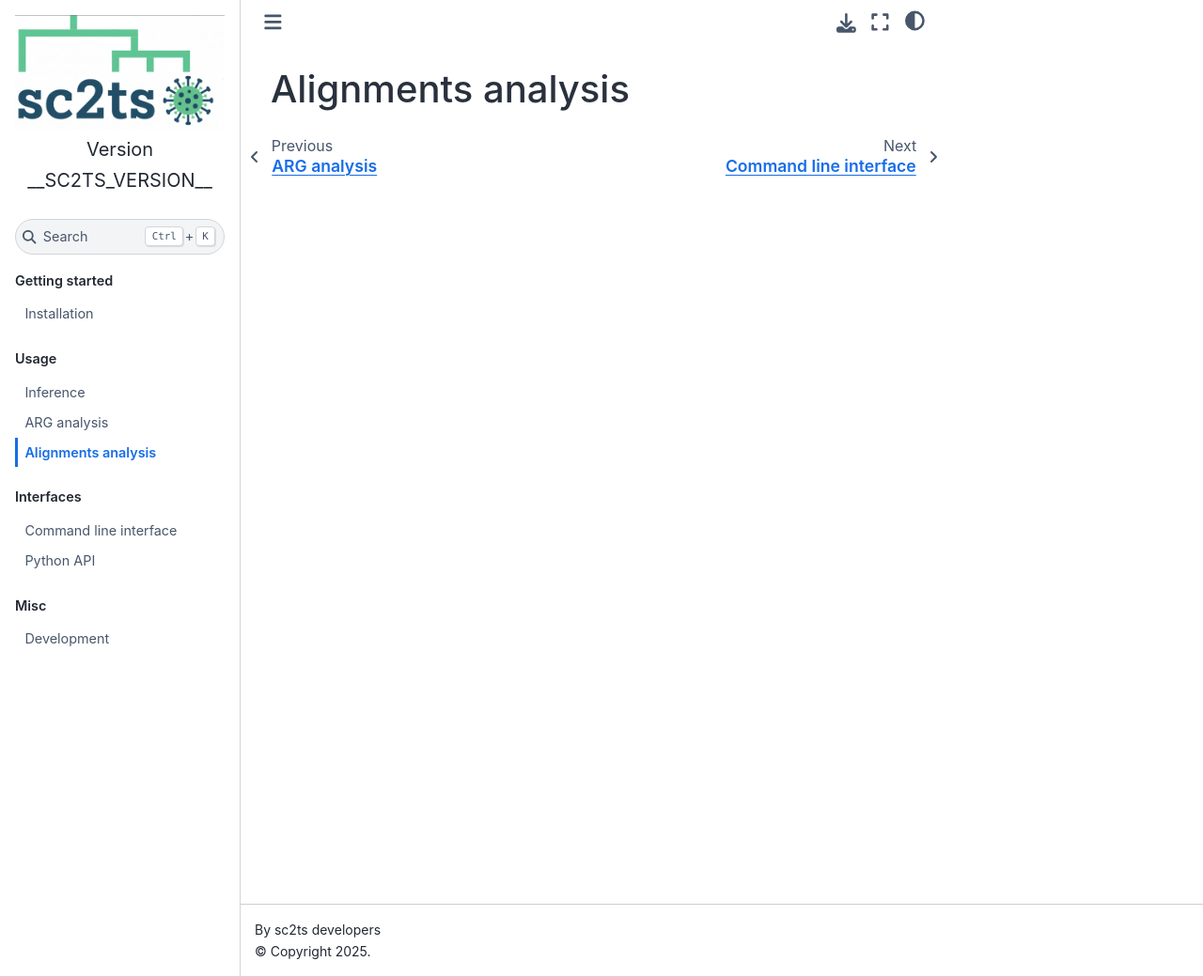
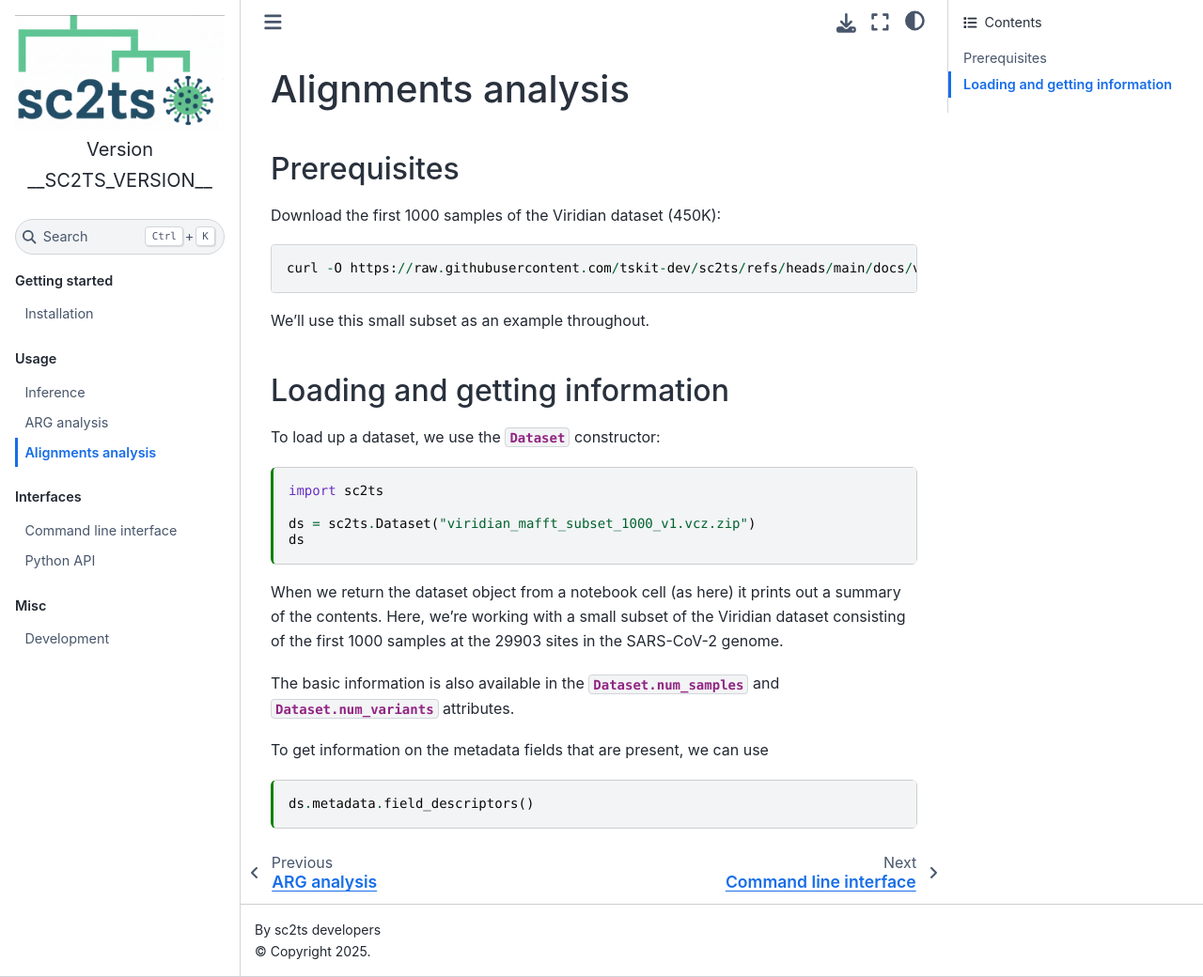
Before and after one commit to jeromekelleher/sc2ts, a Jupyter Book: the page built from docs/alignments_analysis.md, in a window 1280 px wide and 1040 px high. Shown: the whole window at 94% size. Built offline with Jupyter Book 1.0.4 settings and Sphinx 7.4.7 and the Sphinx Book theme 1.1.4, drawn with Linux system fonts in a browser that asks for light colours.

Commit message:
Add subset dataset and start on documenting dataset

````diff
--- a/docs/alignments_analysis.md
+++ b/docs/alignments_analysis.md
@@ -1,2 +1,59 @@
+---
+jupytext:
+  text_representation:
+    extension: .md
+    format_name: myst
+    format_version: 0.12
+    jupytext_version: 1.9.1
+kernelspec:
+  display_name: Python 3
+  language: python
+  name: python3
+---
+
+```{eval-rst}
+.. currentmodule:: sc2ts
+```
+
+
 (sec_alignments_analysis)=
+
 # Alignments analysis
+
+## Prerequisites
+
+Download the first 1000 samples of the Viridian dataset (450K):
+
+```
+curl -O https://raw.githubusercontent.com/tskit-dev/sc2ts/refs/heads/main/docs/viridian_mafft_subset_1000_v1.vcz.zip
+```
+
+We'll use this small subset as an example throughout.
+
+
+## Loading and getting information
+
+To load up a dataset, we use the {class}`Dataset` constructor:
+
+
+```{code-cell}
+import sc2ts
+
+ds = sc2ts.Dataset("viridian_mafft_subset_1000_v1.vcz.zip")
+ds
+```
+
+When we return the dataset object from a notebook cell (as here) it prints
+out a summary of the contents. Here, we're working with a small subset
+of the Viridian dataset consisting of the first 1000 samples at the 29903
+sites in the SARS-CoV-2 genome.
+
+The basic information is also available in the {attr}`Dataset.num_samples`
+and {attr}`Dataset.num_variants` attributes.
+
+To get information on the metadata fields that are present, we can use
+
+
+```{code-cell}
+ds.metadata.field_descriptors()
+```
--- /dev/null
+++ b/docs/make_viridian_subset.py
@@ -0,0 +1,11 @@
+import sc2ts
+
+ds = sc2ts.Dataset("../viridian_mafft_2024-10-14_v1.vcz.zip")
+print(ds)
+
+samples = ds["sample_id"][:]
+k = 1000
+samples = samples[:k]
+path = f"viridian_mafft_subset_{k}_v1.vcz"
+ds.copy(path, sample_id=samples)
+sc2ts.Dataset.create_zip(path, path + ".zip")
````
Also changed, not shown: docs/cli.md (renamed from docs/cli.rst, +27 -16 lines), 3 other files.
